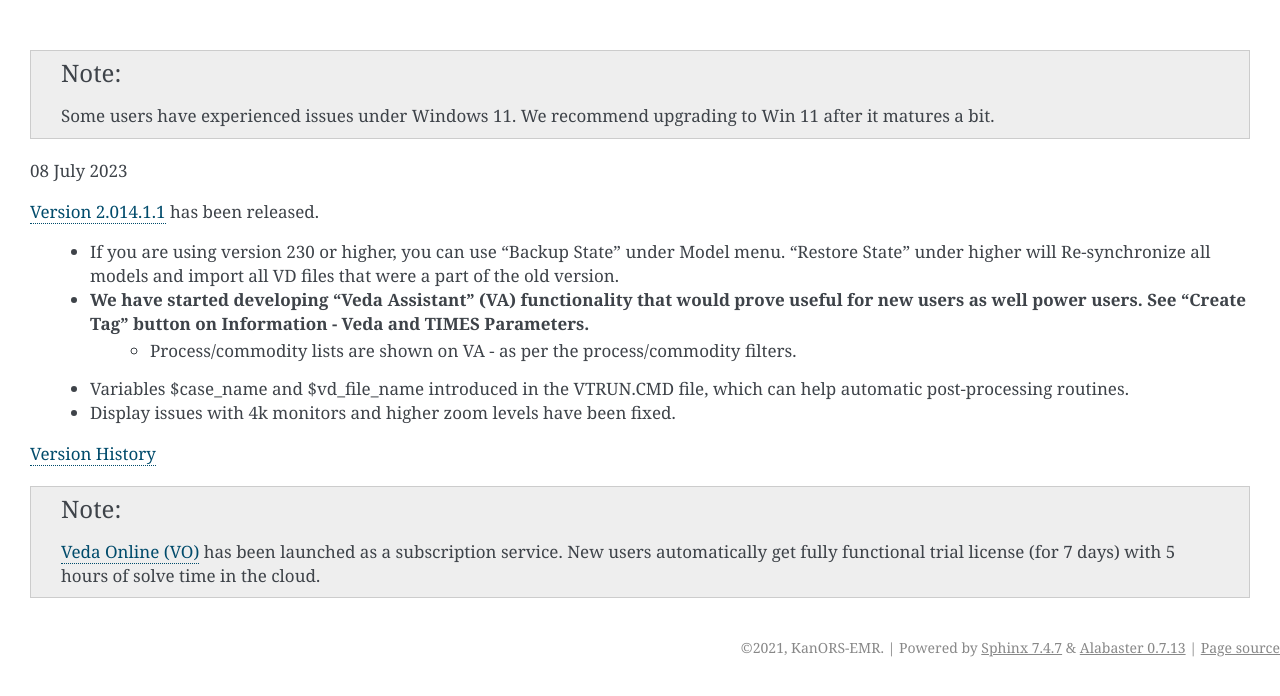
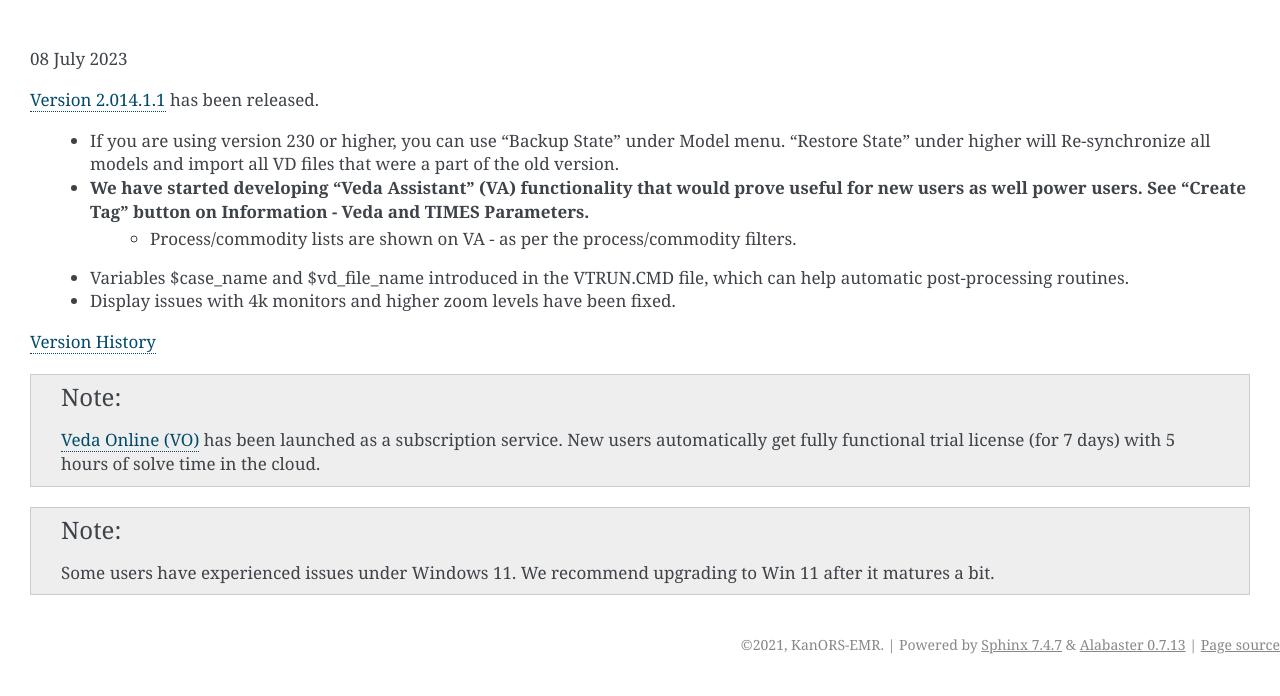
Before and after one commit to kanors-emr/Veda-start-page-news, a Sphinx documentation site: the page built from docs/source/index.rst, in a window 1280 px wide. Shown: the top 696 px of the page. Built offline with Sphinx 7.4.7, drawn with Linux system fonts in a browser that asks for light colours; part of the change alters nothing that is shown.

```diff
--- a/docs/source/index.rst
+++ b/docs/source/index.rst
@@ -4,9 +4,6 @@
    contain the root `toctree` directive.
 
 .. topic:: \
-
-.. note::
-    Some users have experienced issues under Windows 11. We recommend upgrading to Win 11 after it matures a bit.
 
 08 July 2023
 
@@ -22,3 +19,6 @@
 
 .. note::
     `Veda Online (VO) <https://vedaonline.cloud/>`_ has been launched as a subscription service. New users automatically get fully functional trial license (for 7 days) with 5 hours of solve time in the cloud.
+
+.. note::
+    Some users have experienced issues under Windows 11. We recommend upgrading to Win 11 after it matures a bit.
```
